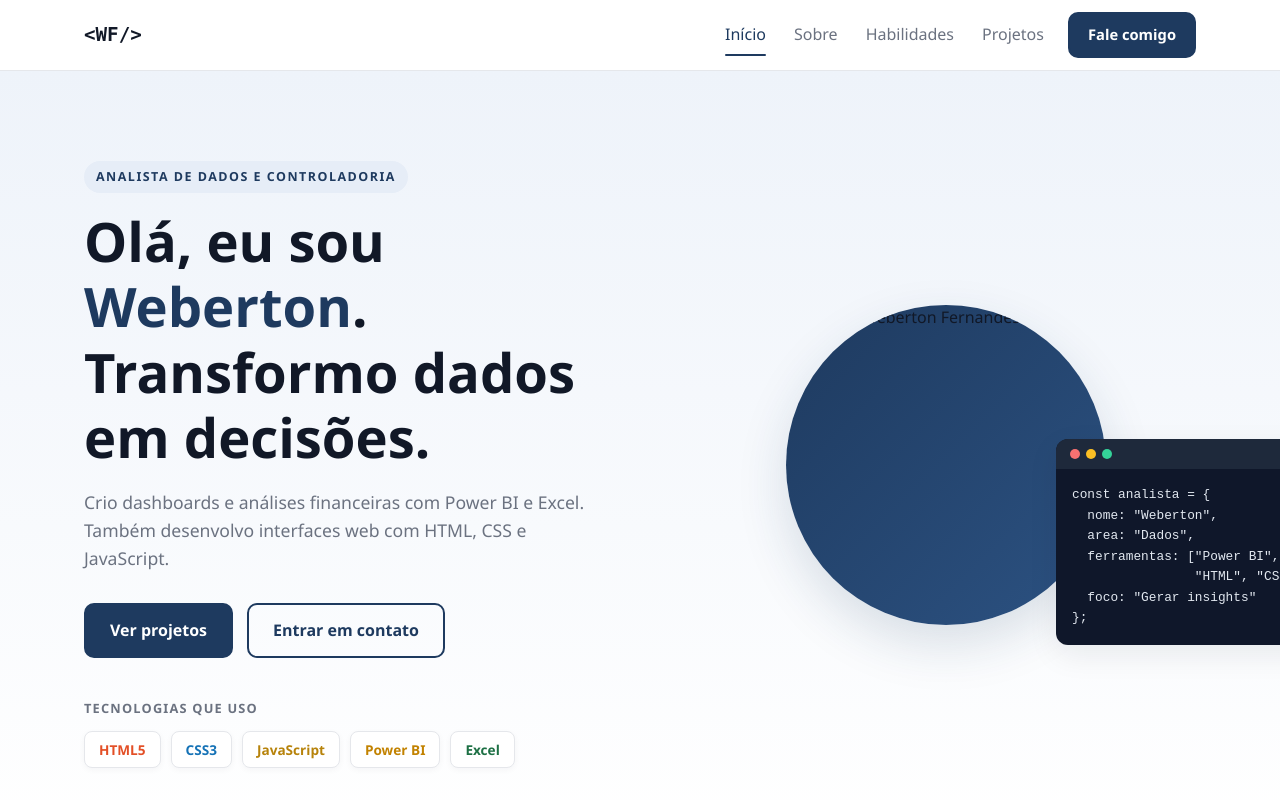
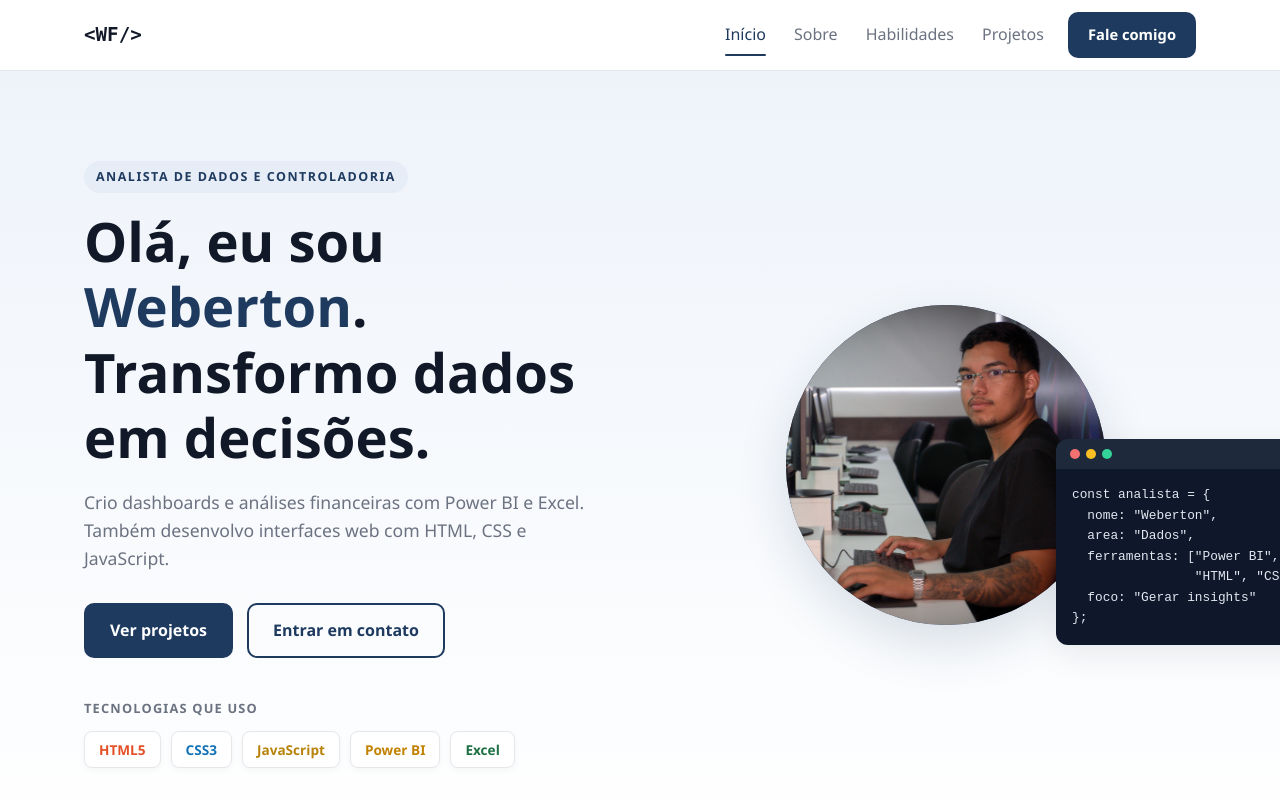
Before and after one commit to webertonf/Port-folio, a plain HTML site: page index.html in a window 1280 px wide. Shown: the top 800 px of the page. Drawn offline with Linux system fonts and the light colour scheme; files whose address does not match are found by name.

Commit message:
Fix image source filename in index.html

```diff
--- a/index.html
+++ b/index.html
@@ -63,7 +63,7 @@
             <span class="iniciais">WF</span>
           </div> -->
           <div class="hero-circulo">
-            <img src="FT Perfil.jpg" alt="Foto de Weberton Fernandes" class="foto-perfil">
+            <img src="ft-perfil.jpg" alt="Foto de Weberton Fernandes" class="foto-perfil">
           </div>
           <div class="cartao-codigo">
             <div class="cartao-topo"><span></span><span></span><span></span></div>
```
